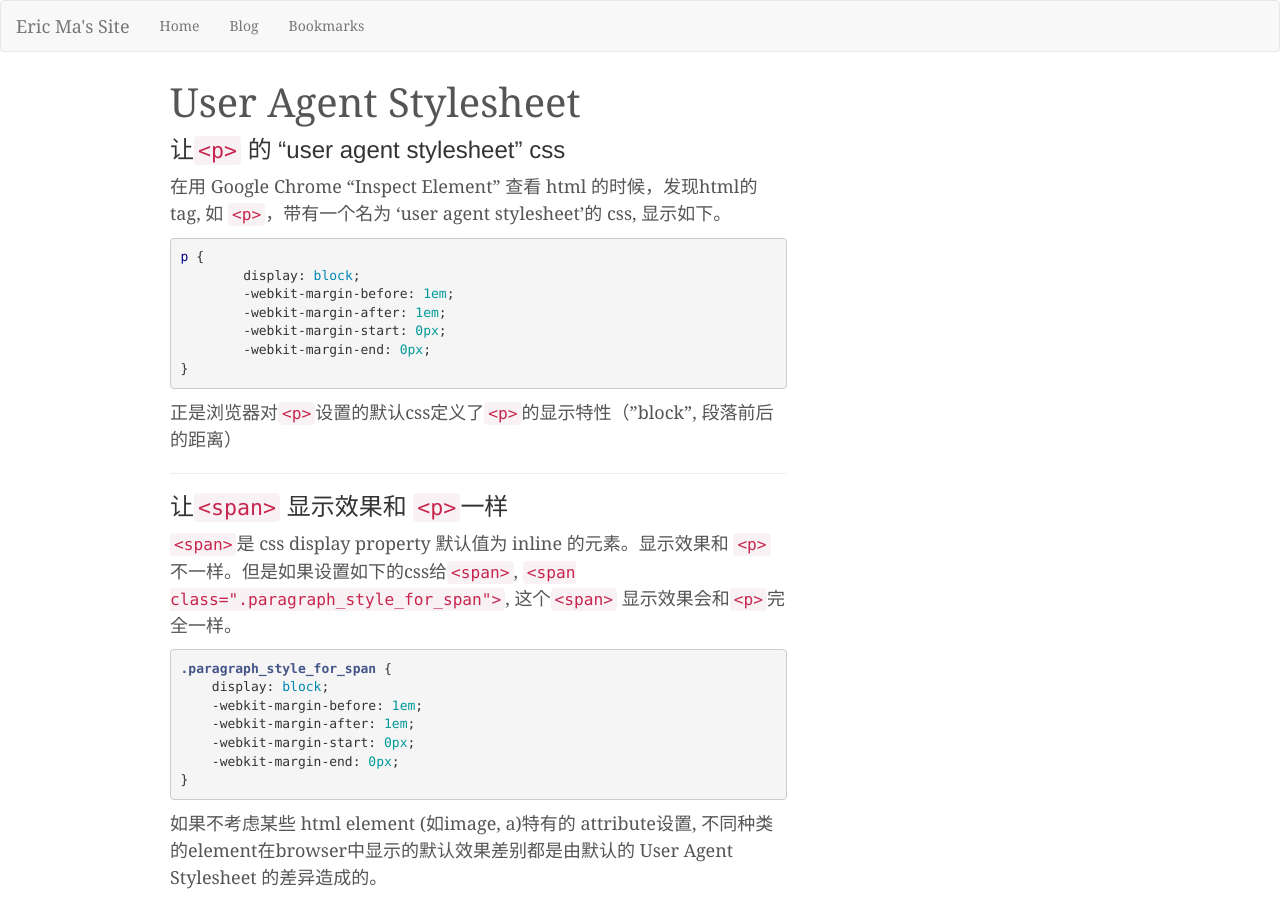
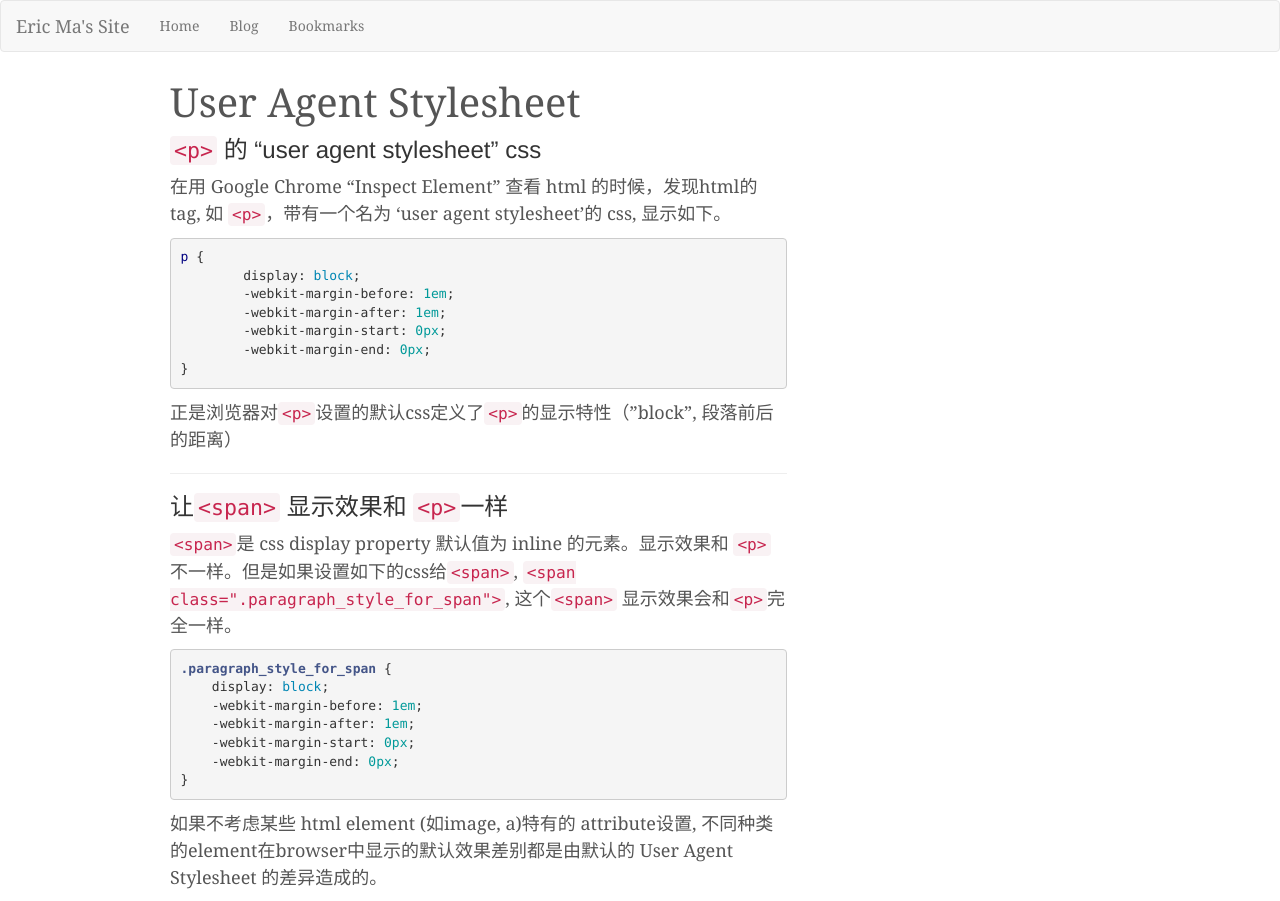
Before and after one commit to majunkang/majunkang.github.io, a Jekyll site: the page built from _posts/2015-09-12-User Agent Stylesheet.md, in a window 1280 px wide. Built offline with Jekyll 4.4.1, drawn with Linux system fonts in a browser that asks for light colours; nearby versions of some CDN libraries.

Commit message:
remove a typo

```diff
--- a/_posts/2015-09-12-User Agent Stylesheet.md
+++ b/_posts/2015-09-12-User Agent Stylesheet.md
@@ -5,7 +5,7 @@ date: 2015-09-12 17:19:48
 categories: blog
 ---
 
-### 让`<p>` 的 "user agent stylesheet" css
+### `<p>` 的 "user agent stylesheet" css
 在用 Google Chrome "Inspect Element" 查看 html 的时候，发现html的tag, 如 `<p>`，带有一个名为 'user agent stylesheet'的 css, 显示如下。
 
 
```
